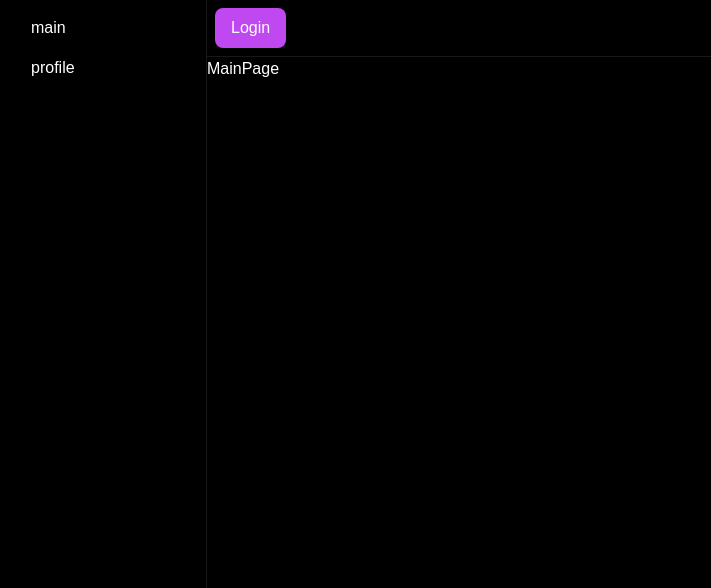
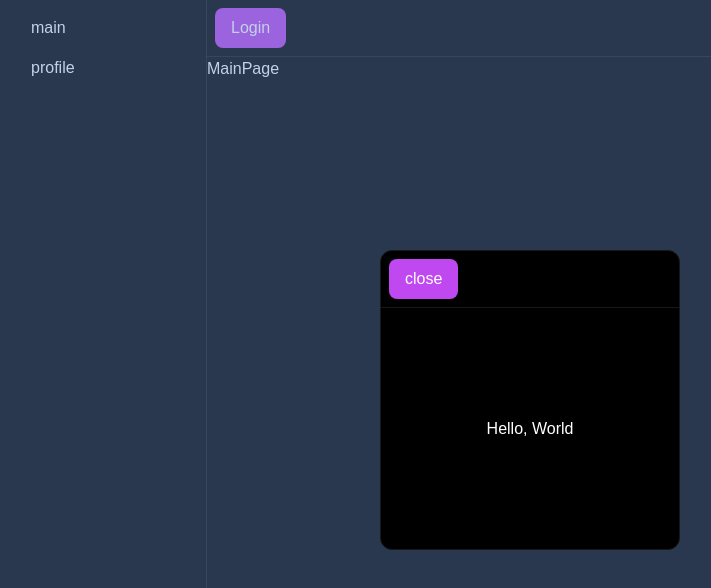
Before and after one commit to bbabdibakas/iheardnoise, a React app in the folder frontend/: page / in a window 1280 px wide. Both pictures are taken after a click on the button "Login". Shown: the top 588 px of the page, without its empty margins (110-821 px from the left). Built offline with nearby package versions, Linux system fonts and the light colour scheme.

Commit message:
feat: added ui kit AppModal, AppPortal

```diff
--- a/frontend/src/pages/MainPage/ui/MainPage.tsx
+++ b/frontend/src/pages/MainPage/ui/MainPage.tsx
@@ -1,19 +1,32 @@
+import { useState } from "react"
 import AppButton from "shared/ui/AppButton/AppButton"
 import { AppHeader } from "shared/ui/AppHeader/AppHeader"
+import { AppModal } from "shared/ui/AppModal/AppModal"
 
 const MainPage = () => {
+    const [isModalOpen, setIsModalOpen] = useState<boolean>(false)
 
-    const onClickHandler = () => {
-        console.log('Hello, World!')
+    const onModalOpen = () => {
+        setIsModalOpen(true)
+    }
+    const onModalClose = () => {
+        setIsModalOpen(false)
     }
 
     return (
         <div>
             <AppHeader>
-                <AppButton onClick={onClickHandler}>
+                <AppButton onClick={onModalOpen}>
                     Login
                 </AppButton>
             </AppHeader>
+            {
+                isModalOpen && (
+                    <AppModal isOpen={isModalOpen} onClose={onModalClose}>
+                        Hello, World
+                    </AppModal>
+                )
+            }
             MainPage
         </div>
     )
--- /dev/null
+++ b/frontend/src/shared/ui/AppModal/AppModal.module.scss
@@ -0,0 +1,47 @@
+.AppModal {
+    position: fixed;
+    top: 0;
+    bottom: 0;
+    right: 0;
+    left: 0;
+    pointer-events: none;
+    z-index: -1;
+}
+
+.overlay {
+    width: 100%;
+    height: 100%;
+    background: rgba(104, 141, 197, 0.4);
+    display: flex;
+    align-items: center;
+    justify-content: center;
+}
+
+.content {
+    border-radius: 12px;
+    background: var(--app-bg-color);
+    min-width: 300px;
+    min-height: 300px;
+    font: var(--font-m);
+    color: var(--primary-color);
+    border: 1px solid var(--border-color);
+    display: flex;
+    flex-direction: column;
+}
+
+.body {
+    flex-grow: 1;
+    display: flex;
+    align-items: center;
+    justify-content: center;
+}
+
+.button {
+    align-items: center;
+    justify-content: center;
+}
+
+.opened {
+    pointer-events: auto;
+    z-index: 50;
+}
--- /dev/null
+++ b/frontend/src/shared/ui/AppModal/AppModal.tsx
@@ -0,0 +1,45 @@
+import cls from './AppModal.module.scss';
+import { AppPortal } from 'shared/ui/AppPortal/AppPortal';
+import { ReactNode } from 'react';
+import AppButton from 'shared/ui/AppButton/AppButton';
+import { classNames } from 'shared/lib/classNames/classNames';
+import { AppHeader } from 'shared/ui/AppHeader/AppHeader';
+
+interface AppModalProps {
+    className?: string;
+    children?: ReactNode;
+    isOpen: boolean;
+    onClose: () => void;
+}
+
+export const AppModal = (props: AppModalProps) => {
+    const {
+        className,
+        children,
+        isOpen,
+        onClose,
+    } = props;
+
+    const onCloseHandler = () => {
+        onClose()
+    }
+
+    return (
+        <AppPortal>
+            <div className={classNames(cls.AppModal, { [cls.opened]: isOpen }, [className])}>
+                <div className={cls.overlay}>
+                    <div className={cls.content}>
+                        <AppHeader>
+                            <AppButton onClick={onCloseHandler}>
+                                close
+                            </AppButton>
+                        </AppHeader>
+                        <div className={cls.body}>
+                            {children}
+                        </div>
+                    </div>
+                </div>
+            </div>
+        </AppPortal >
+    );
+};
--- /dev/null
+++ b/frontend/src/shared/ui/AppPortal/AppPortal.tsx
@@ -0,0 +1,16 @@
+import { ReactNode } from 'react';
+import { createPortal } from 'react-dom';
+
+interface AppPortalProps {
+    children: ReactNode;
+    element?: HTMLElement;
+}
+
+export const AppPortal = (props: AppPortalProps) => {
+    const {
+        children,
+        element = document.body,
+    } = props;
+
+    return createPortal(children, element);
+};
```
